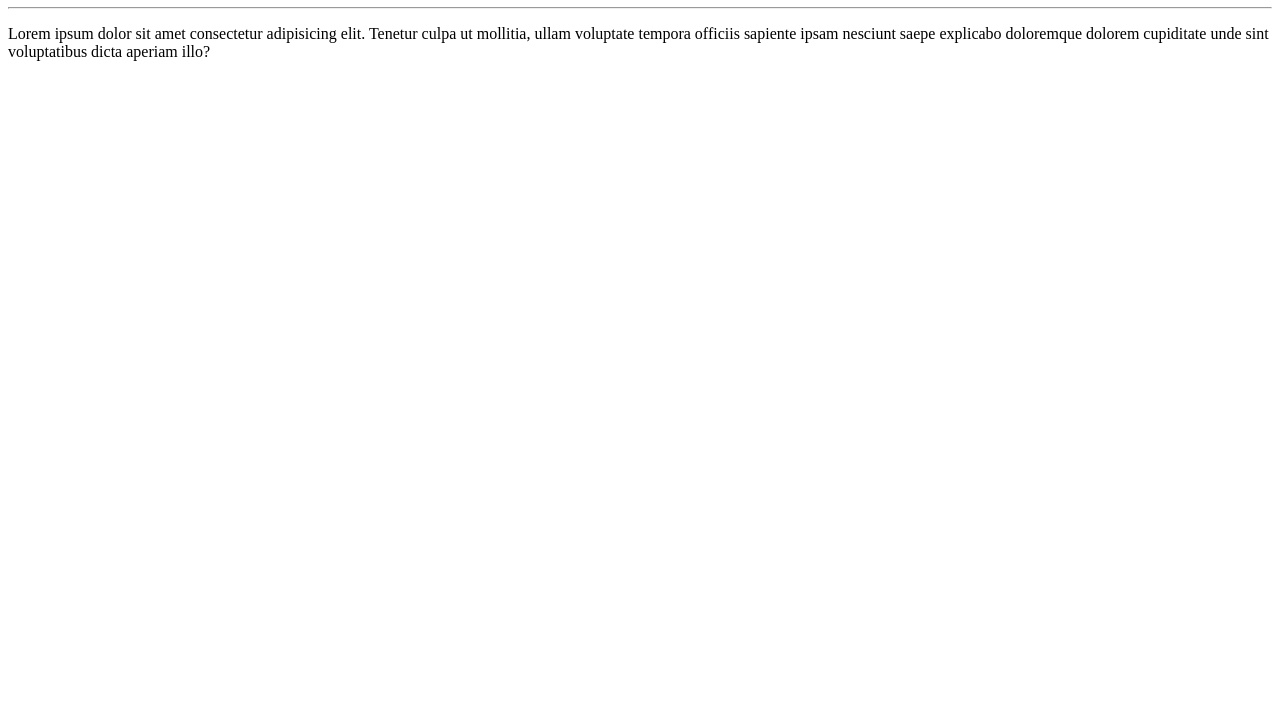
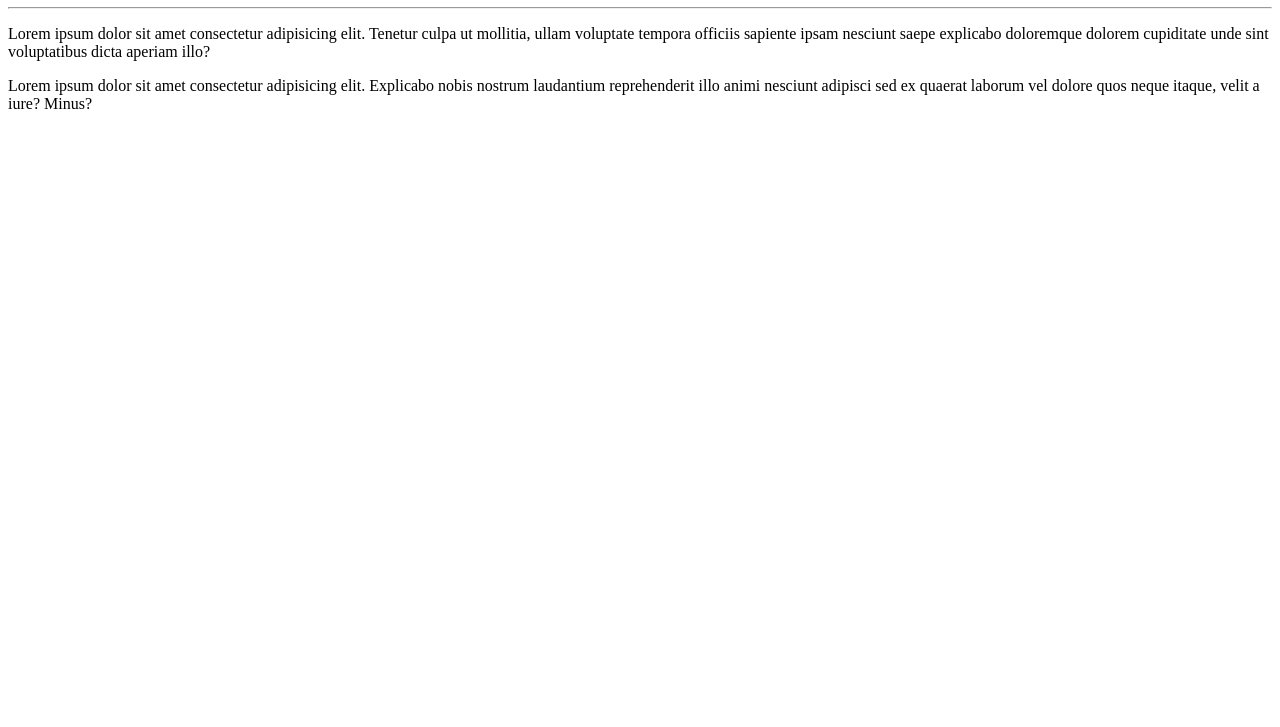
Before and after one commit to nilo-souza/Ola-Mundo, a plain HTML site: page SitePratica/Index.html in a window 1280 px wide. Shown: the part 73-800 px from the top of the page. Drawn offline with Linux system fonts and the light colour scheme.

Commit message:
Adicionei parágrafo

```diff
--- a/SitePratica/Index.html
+++ b/SitePratica/Index.html
@@ -17,5 +17,8 @@
         dolorem cupiditate unde sint voluptatibus dicta aperiam illo?
     </p>
 
+    <p>Lorem ipsum dolor sit amet consectetur adipisicing elit. Explicabo nobis nostrum laudantium reprehenderit illo animi nesciunt adipisci sed ex quaerat laborum vel dolore quos neque itaque, velit a iure? Minus?
+
+    </p>
 </body>
 </html>
```
